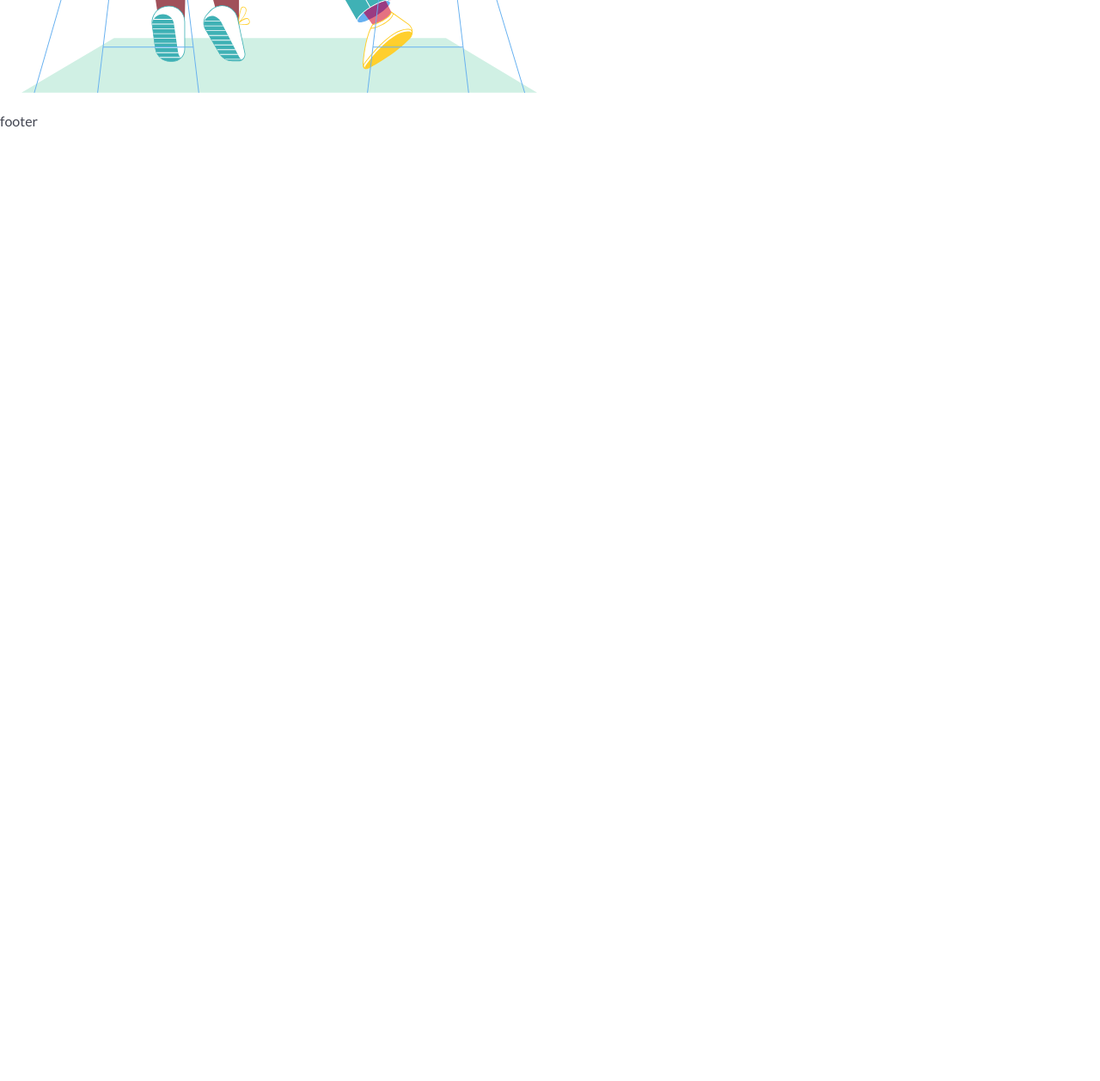
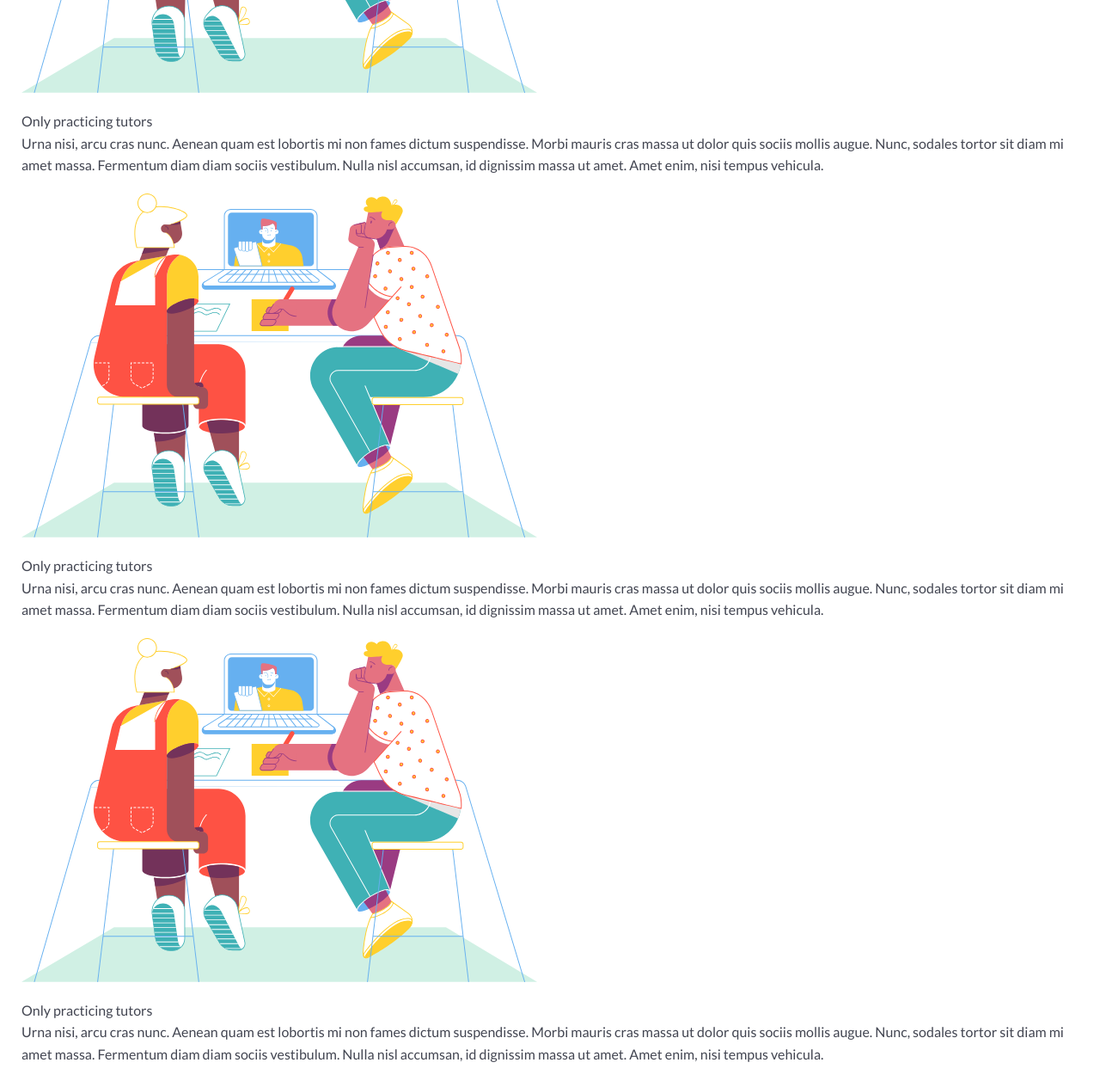
Before and after one commit to oksanalesko/lessons, a plain HTML site: page lesson_10hw/index.html in a window 1280 px wide. Shown: the part 5040-6297 px from the top of the page at 86% size. Before the commit the page ends 5194 px from the top, so only its background shows below. Drawn offline with Linux system fonts and the light colour scheme.

Commit message:
Update index.html

```diff
--- a/lesson_10hw/index.html
+++ b/lesson_10hw/index.html
@@ -245,6 +245,45 @@
                            <img src="img/page/illustration.svg" alt="Students study online" class="tabs__image">
                         </div>
                      </div>
+                     <div class="tabs__block">
+                        <div class="tabs__content">
+                           <h4 class="tabs__title">Only practicing tutors</h4>
+                           <div class="tabs__text">
+                              <p class="tabs__p">
+                                 Urna nisi, arcu cras nunc. Aenean quam est lobortis mi non fames dictum suspendisse. Morbi mauris cras massa ut dolor quis sociis mollis augue. Nunc, sodales tortor sit diam mi amet massa. Fermentum diam diam sociis vestibulum. Nulla nisl accumsan, id dignissim massa ut amet. Amet enim, nisi tempus vehicula.
+                              </p>
+                           </div>
+                        </div>
+                        <div class="tabs__picture">
+                           <img src="img/page/illustration.svg" alt="Students study online" class="tabs__image">
+                        </div>
+                     </div>
+                     <div class="tabs__block">
+                        <div class="tabs__content">
+                           <h4 class="tabs__title">Only practicing tutors</h4>
+                           <div class="tabs__text">
+                              <p class="tabs__p">
+                                 Urna nisi, arcu cras nunc. Aenean quam est lobortis mi non fames dictum suspendisse. Morbi mauris cras massa ut dolor quis sociis mollis augue. Nunc, sodales tortor sit diam mi amet massa. Fermentum diam diam sociis vestibulum. Nulla nisl accumsan, id dignissim massa ut amet. Amet enim, nisi tempus vehicula.
+                              </p>
+                           </div>
+                        </div>
+                        <div class="tabs__picture">
+                           <img src="img/page/illustration.svg" alt="Students study online" class="tabs__image">
+                        </div>
+                     </div>
+                     <div class="tabs__block">
+                        <div class="tabs__content">
+                           <h4 class="tabs__title">Only practicing tutors</h4>
+                           <div class="tabs__text">
+                              <p class="tabs__p">
+                                 Urna nisi, arcu cras nunc. Aenean quam est lobortis mi non fames dictum suspendisse. Morbi mauris cras massa ut dolor quis sociis mollis augue. Nunc, sodales tortor sit diam mi amet massa. Fermentum diam diam sociis vestibulum. Nulla nisl accumsan, id dignissim massa ut amet. Amet enim, nisi tempus vehicula.
+                              </p>
+                           </div>
+                        </div>
+                        <div class="tabs__picture">
+                           <img src="img/page/illustration.svg" alt="Students study online" class="tabs__image">
+                        </div>
+                     </div>
                   </div>
                </div>
             </div>
```
